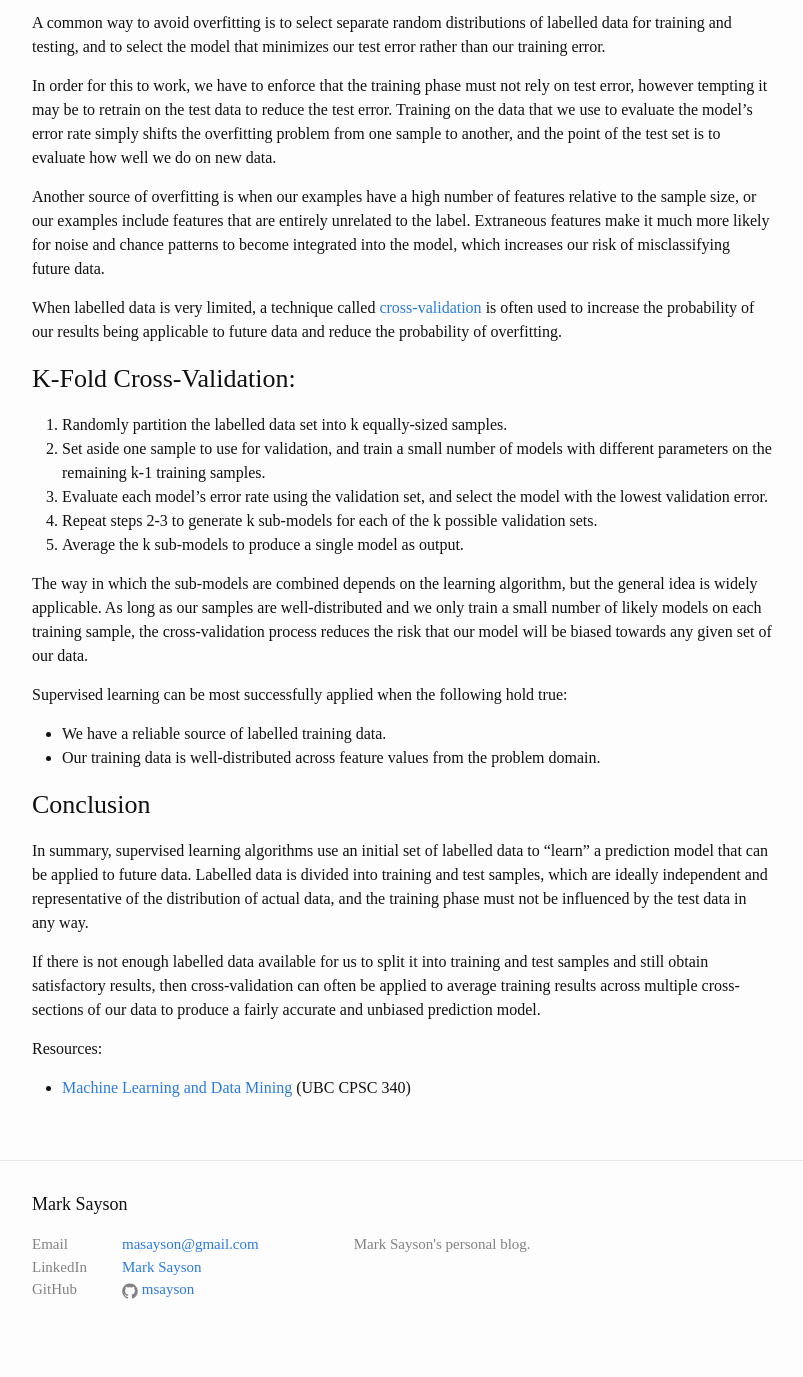
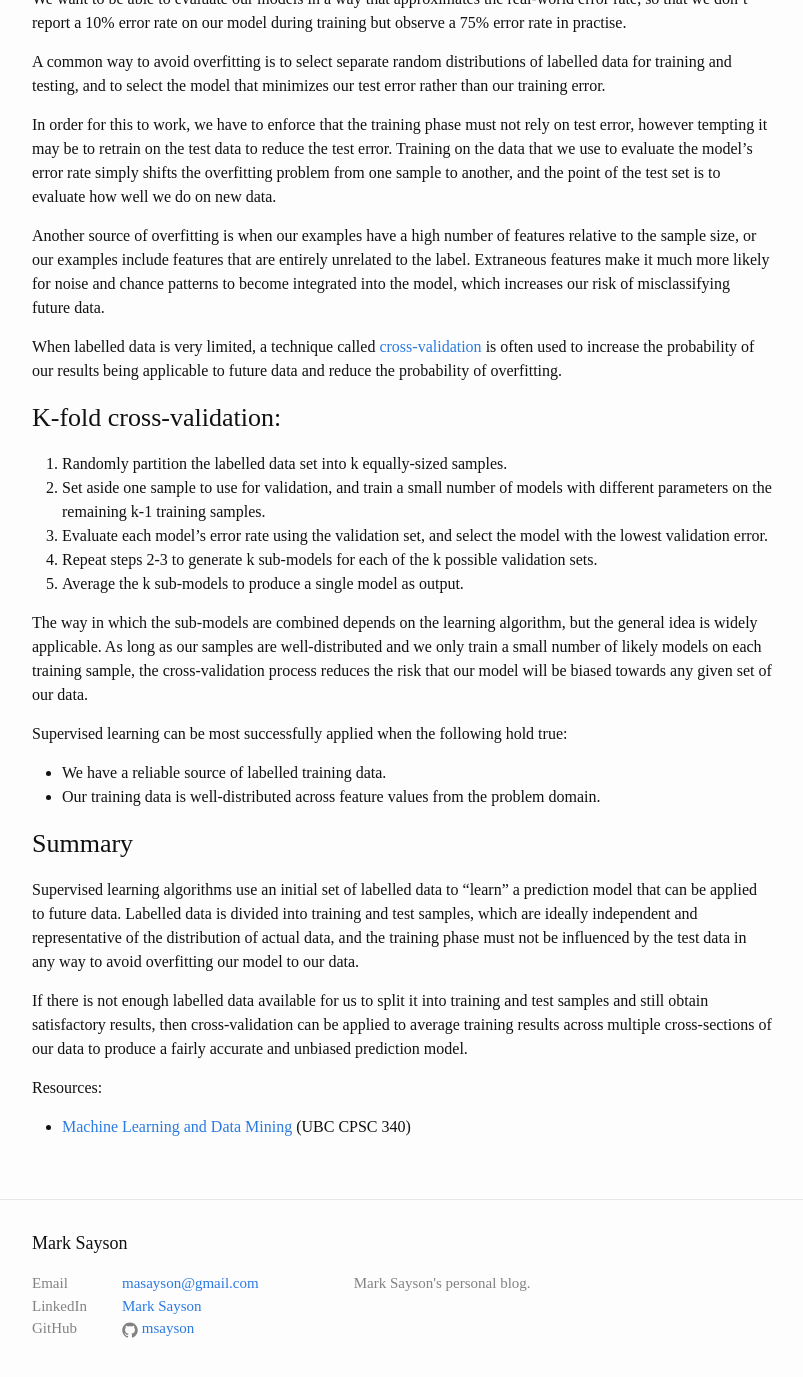
Before and after one commit to msayson/msayson.github.io, a Jekyll site: the page built from _posts/2016-10-09-supervised-learning.markdown, in a window 1280 px wide and 1400 px high, scrolled down 1437 px. Shown: the top 1377 px of the window, without its empty margins (238-1041 px from the left). Built offline with Jekyll 4.4.1, drawn with Linux system fonts in a browser that asks for light colours; some of the changed text lies outside the part shown.

```diff
--- a/_posts/2016-10-09-supervised-learning.markdown
+++ b/_posts/2016-10-09-supervised-learning.markdown
@@ -12,7 +12,7 @@
 
 Some of the most popular algorithms in supervised learning are random forests, support vector machines and neural networks. Factors to consider in selecting which algorithm to use for an application include the prediction accuracy and liveness required, the scale of the data and the number of features that need to be considered, the computational power and memory available, the amount of time allowable for the training phase, and the amount of expertise available.
 
-### General Structure
+### General structure
 
 At an abstract level, supervised classification algorithms programmatically construct a classification model based on labelled training examples. Potential models are compared by evaluating their error rates against an independent set of labelled test examples, and the model with the lowest test error is selected.
 
@@ -43,7 +45,7 @@
 
 When labelled data is very limited, a technique called [cross-validation](https://en.wikipedia.org/wiki/Cross-validation_%28statistics%29) is often used to increase the probability of our results being applicable to future data and reduce the probability of overfitting.
 
-### K-Fold Cross-Validation:
+### K-fold cross-validation:
 
 1. Randomly partition the labelled data set into k equally-sized samples.
 2. Set aside one sample to use for validation, and train a small number of models with different parameters on the remaining k-1 training samples.
@@ -58,11 +60,11 @@
 * We have a reliable source of labelled training data.
 * Our training data is well-distributed across feature values from the problem domain.
 
-### Conclusion
+### Summary
 
-In summary, supervised learning algorithms use an initial set of labelled data to "learn" a prediction model that can be applied to future data. Labelled data is divided into training and test samples, which are ideally independent and representative of the distribution of actual data, and the training phase must not be influenced by the test data in any way.
+Supervised learning algorithms use an initial set of labelled data to "learn" a prediction model that can be applied to future data. Labelled data is divided into training and test samples, which are ideally independent and representative of the distribution of actual data, and the training phase must not be influenced by the test data in any way to avoid overfitting our model to our data.
 
-If there is not enough labelled data available for us to split it into training and test samples and still obtain satisfactory results, then cross-validation can often be applied to average training results across multiple cross-sections of our data to produce a fairly accurate and unbiased prediction model.
+If there is not enough labelled data available for us to split it into training and test samples and still obtain satisfactory results, then cross-validation can be applied to average training results across multiple cross-sections of our data to produce a fairly accurate and unbiased prediction model.
 
 Resources:
 
```
Also changed, not shown: other parts of _posts/2016-10-09-supervised-learning.markdown (+7 -5 lines).
